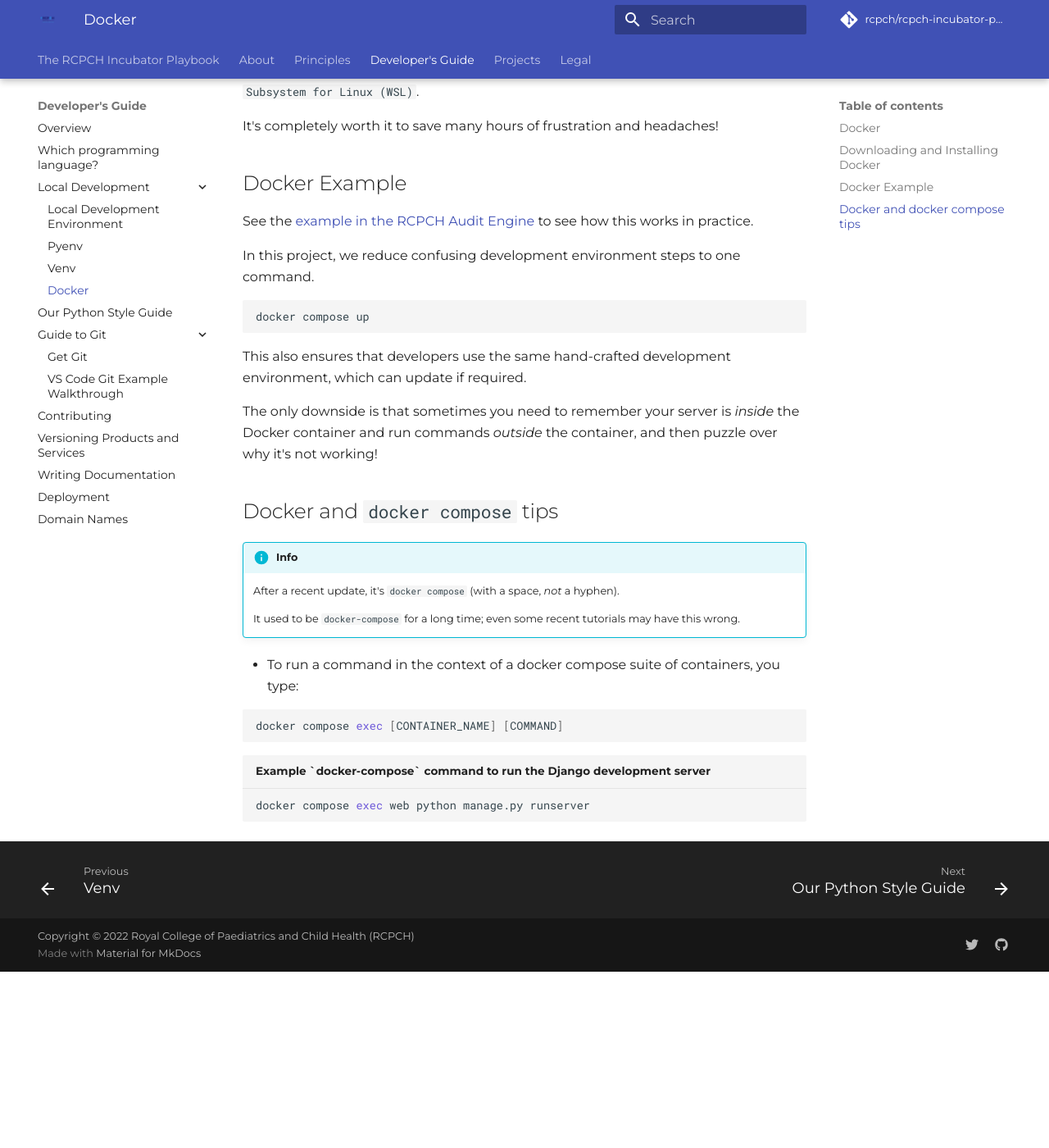
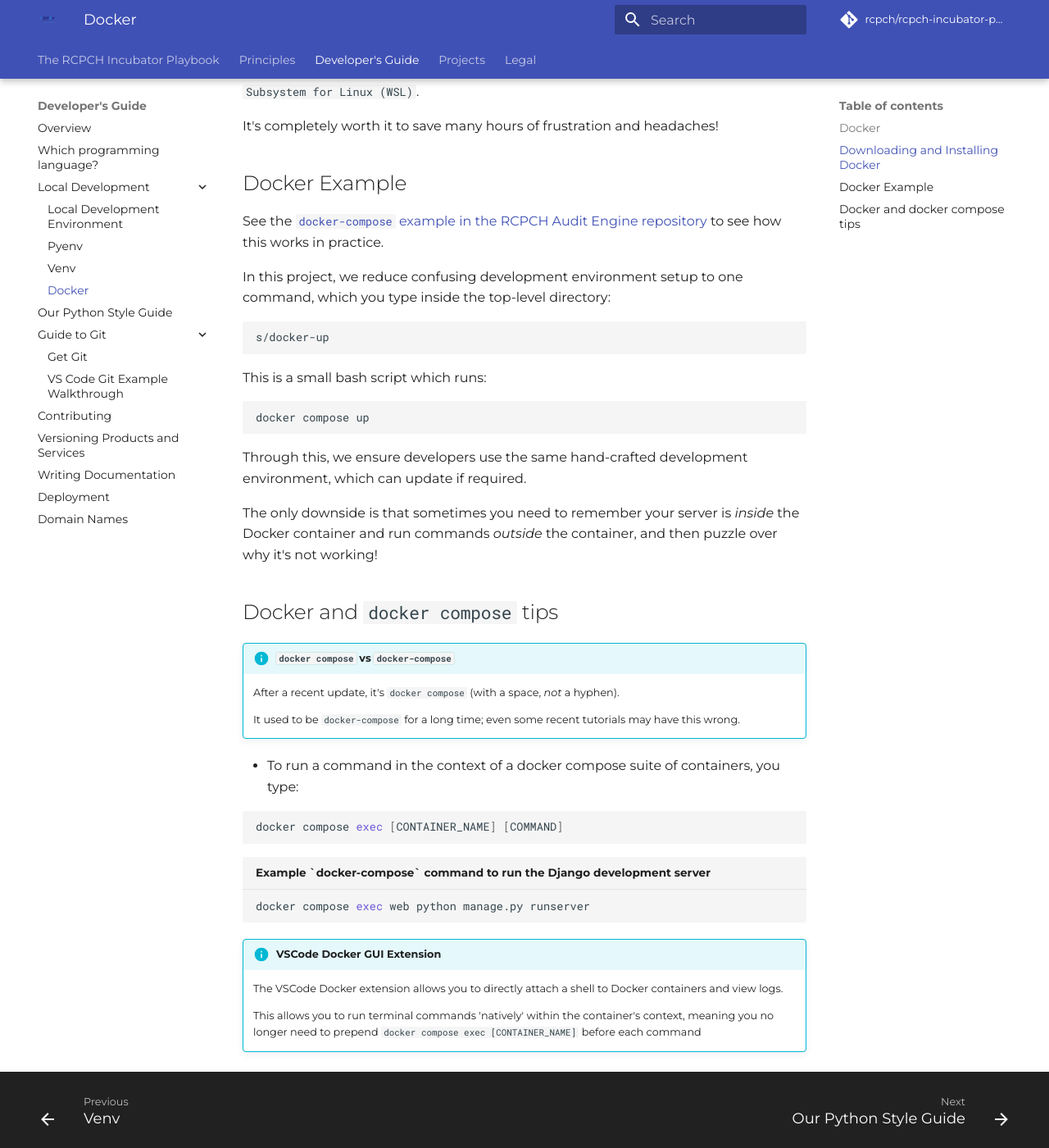
Before and after one commit to rcpch/playbook.rcpch.tech, an MkDocs documentation site: the page built from docs/developer/local-dev/docker.md, in a window 1280 px wide and 1400 px high, scrolled down 616 px. Shown: the whole window at 82% size. Built offline with MkDocs 1.6.1 and Material for MkDocs 9.7.7, drawn with Linux system fonts in a browser that asks for light colours; comment, search, counter and statistics services are not loaded; before the commit the page ends 1801 px from its top, so only the background shows below that.

Commit message:
update nav structure
Signed-off-by: anchit-chandran <anchit97123@gmail.com>

````diff
--- a/docs/developer/local-dev/docker.md
+++ b/docs/developer/local-dev/docker.md
@@ -23,21 +23,27 @@
 
 ## Docker Example
 
-See the [example in the RCPCH Audit Engine](https://github.com/rcpch/rcpch-audit-engine/blob/live/docker-compose.yml) to see how this works in practice.
+See the [`docker-compose` example in the RCPCH Audit Engine repository](https://github.com/rcpch/rcpch-audit-engine/tree/development) to see how this works in practice.
 
-In this project, we reduce confusing development environment steps to one command.
+In this project, we reduce confusing development environment setup to one command, which you type inside the top-level directory:
+
+```shell
+s/docker-up
+```
+
+This is a small bash script which runs:
 
 ```shell
 docker compose up
 ```
 
-This also ensures that developers use the same hand-crafted development environment, which can update if required.
+Through this, we ensure developers use the same hand-crafted development environment, which can update if required.
 
 The only downside is that sometimes you need to remember your server is *inside* the Docker container and run commands *outside* the container, and then puzzle over why it's not working!
 
 ## Docker and `docker compose` tips
 
-!!!info
+!!! info "`docker compose` vs `docker-compose`"
     After a recent update, it's `docker compose` (with a space, *not* a hyphen).
 
     It used to be `docker-compose` for a long time; even some recent tutorials may have this wrong.
@@ -51,3 +57,9 @@
 ```shell title="Example `docker-compose` command to run the Django development server"
 docker compose exec web python manage.py runserver
 ```
+
+
+!!! info "VSCode Docker GUI Extension"
+    The VSCode Docker extension allows you to directly attach a shell to Docker containers and view logs.
+
+    This allows you to run terminal commands 'natively' within the container's context, meaning you no longer need to prepend `docker compose exec [CONTAINER_NAME]` before each command
--- a/mkdocs.yml
+++ b/mkdocs.yml
@@ -16,8 +16,8 @@
 dev_addr: "0.0.0.0:8001"
 
 nav:
-  - "index.md"
-  - About:
+  - The RCPCH Incubator Playbook:
+    - "index.md"
     - 'about/authors.md'
     - 'about/contact.md'
   - Principles:
````
